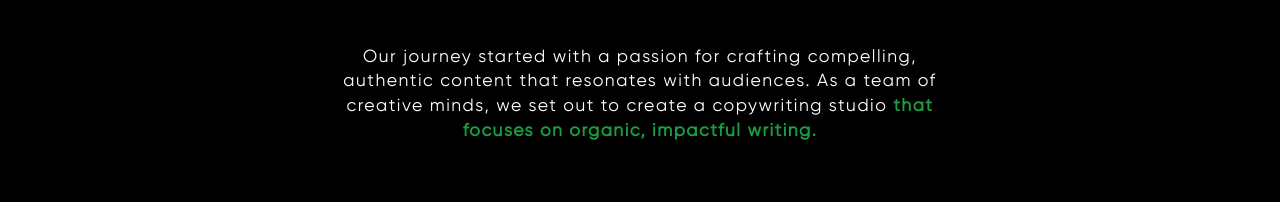
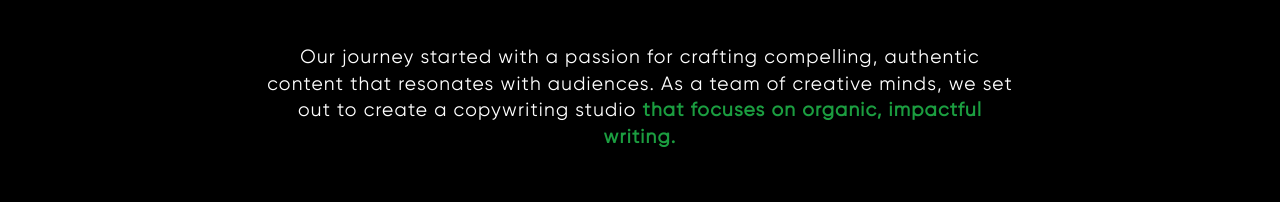
Before and after one commit to OlaoreFouad/garnicopies-frontend, a Next.js app in the folder garnicopes/: page /about in a window 1280 px wide. Shown: the part 254-456 px from the top of the page. Built offline with nearby package versions, Linux system fonts and the light colour scheme.

Commit message:
feat: text change in contact form

```diff
--- a/garnicopes/app/contact/Contact.tsx
+++ b/garnicopes/app/contact/Contact.tsx
@@ -1,26 +1,24 @@
 "use client";
 import Link from "next/link";
-import React, {
-  ChangeEvent,
-  FormEvent,
-  useState,
-
-} from "react";
+import React, { ChangeEvent, FormEvent, useState,useEffect } from "react";
 
 import { BsTwitterX } from "react-icons/bs";
 import { FaInstagram } from "react-icons/fa";
 import { motion } from "framer-motion";
-const data = ["A project","a question"]
 import Image from "next/image";
 function Contact() {
+  const data: Array<string> = ["A project", "a question", "a deal"];
+  let contactLabelIndex = 0;
+
   const [email, setEmail] = useState<string>("");
+  const [contactLabel, setContactLabel] = useState<string>(data[0]);
   const [name, setName] = useState<string>("");
   const [message, setMessage] = useState<string>("");
   const [selectedPurpose, setSelectedPurpose] = useState<string>("");
 
- const handleChange = (event: ChangeEvent<HTMLSelectElement>) => {
-   setSelectedPurpose(event.target.value);
- };
+  const handleChange = (event: ChangeEvent<HTMLSelectElement>) => {
+    setSelectedPurpose(event.target.value);
+  };
 
   const onChangeName = (e: ChangeEvent<HTMLInputElement>) => {
     setName(e.target.value);
@@ -36,6 +34,26 @@ function Contact() {
     e.preventDefault();
   };
 
+  // setInterval(() => {
+  //   if (contactLabelIndex >= data.length) {
+  //     contactLabelIndex = 0;
+  //     setContactLabel(() => data[contactLabelIndex]);
+  //   } else {
+  //     setContactLabel(() => data[contactLabelIndex]);
+  //     contactLabelIndex++;
+  //   }
+  // }, 3000);
+
+  useEffect(() => {
+    let contactLabelIndex = 0;
+    const interval = setInterval(() => {
+      contactLabelIndex = (contactLabelIndex + 1) % data.length;
+      setContactLabel(data[contactLabelIndex]);
+    }, 3000);
+
+    return () => clearInterval(interval); // Clean up the interval on component unmount
+  }, []);
+
   // const mailchimpClient = require("@mailchimp/mailchimp_transactional")(
   //   "YOUR_API_KEY"
   // );
@@ -44,7 +62,6 @@ function Contact() {
   //   const response = await mailchimpClient.messages.send({ message: {} });
   //   console.log(response);
   // };
-
 
   return (
     <motion.section
@@ -66,7 +83,7 @@ function Contact() {
 
       <form action="#" className="brand" onSubmit={handleSubmit}>
         <h2>Do you have</h2>
-        <h2 className="green">a question?</h2>
+        <h2 className="green">{contactLabel}?</h2>
         <p>Fill up the form and our team will get back within 24 hours</p>
 
         <div className="inputBox">
--- a/garnicopes/app/landing_page/EmblaCarousel/_embla.scss
+++ b/garnicopes/app/landing_page/EmblaCarousel/_embla.scss
@@ -5,10 +5,10 @@
   width: 90%;
 
   @media screen and (max-width: 400px) {
-    width: 95%;
+    width: 100%;
   }
   margin: auto;
-  --slide-height: 19rem;
+  --slide-height: 18rem;
   --slide-spacing: 1rem;
   --slide-size: 100%;
   position: relative;
--- a/garnicopes/app/styles/styles.css
+++ b/garnicopes/app/styles/styles.css
@@ -1,3 +1,4 @@
+@import url("https://fonts.googleapis.com/css2?family=Poppins:ital,wght@0,100;0,200;0,300;0,400;0,500;0,600;0,700;0,800;0,900;1,100;1,200;1,300;1,400;1,500;1,600;1,700;1,800;1,900&display=swap");
 @font-face {
   font-family: gilroyLight;
   src: url("/gilroy/Gilroy-Light.ttf") format("truetype");
@@ -987,7 +988,7 @@ footer ul li a:hover {
 }
 @media screen and (max-width: 400px) {
   .portfolio .brand .info .button__container {
-    margin: 10px 0px 2em;
+    margin: 10px 0px 10px;
   }
 }
 .portfolio .brand .info__details {
@@ -1087,6 +1088,11 @@ footer ul li a:hover {
   left: 50%;
   transform: translate(-50%, -50%);
 }
+@media screen and (max-width: 600px) {
+  .slider .bg__box {
+    display: none;
+  }
+}
 
 .strength {
   margin: 15vh auto;
@@ -1229,6 +1235,10 @@ footer ul li a:hover {
     font-size: 1.5em;
   }
 }
+.strength__descriptions p.bold.word__anim {
+  animation: glowUp 1.5s infinite;
+  animation-delay: 0s;
+}
 @keyframes glowUp {
   0%, 100% {
     color: rgba(255, 255, 255, 0.3019607843);
@@ -1263,14 +1273,14 @@ footer ul li a:hover {
   max-width: 900px;
   width: 90%;
   margin: auto;
-  --slide-height: 19rem;
+  --slide-height: 18rem;
   --slide-spacing: 1rem;
   --slide-size: 100%;
   position: relative;
 }
 @media screen and (max-width: 400px) {
   .embla {
-    width: 95%;
+    width: 100%;
   }
 }
 
@@ -1972,13 +1982,29 @@ a {
 }
 .about__page__header p {
   font-family: gilroyRegular;
-  letter-spacing: 1.5px;
+  letter-spacing: 1.2px;
   line-height: 1.4em;
   font-size: 1.1em;
   width: 100%;
-  max-width: 600px;
+  max-width: 750px;
   font-weight: 500;
   margin: 0px auto;
+  font-weight: 100;
+}
+@media screen and (min-width: 968px) {
+  .about__page__header p {
+    font-size: 1.2em;
+  }
+}
+@media screen and (max-width: 860px) {
+  .about__page__header p {
+    font-size: 1.1em;
+  }
+}
+@media screen and (max-width: 500px) {
+  .about__page__header p {
+    font-size: 1em;
+  }
 }
 .about__page__header p span {
   font-weight: 700;
--- a/garnicopes/app/styles/styles.scss
+++ b/garnicopes/app/styles/styles.scss
@@ -4,7 +4,7 @@
 @use "../landing_page/landing";
 @use "../landing_page/EmblaCarousel/embla";
 @use "../contact/contact";
-// @import url("https://fonts.googleapis.com/css2?family=Poppins:ital,wght@0,100;0,200;0,300;0,400;0,500;0,600;0,700;0,800;0,900;1,100;1,200;1,300;1,400;1,500;1,600;1,700;1,800;1,900&display=swap");
+@import url("https://fonts.googleapis.com/css2?family=Poppins:ital,wght@0,100;0,200;0,300;0,400;0,500;0,600;0,700;0,800;0,900;1,100;1,200;1,300;1,400;1,500;1,600;1,700;1,800;1,900&display=swap");
 
 .container {
   max-width: 1400px;
@@ -40,13 +40,25 @@ a {
     }
     p {
       font-family: gilroyRegular;
-      letter-spacing: 1.5px;
+      letter-spacing: 1.2px;
       line-height: 1.4em;
       font-size: 1.1em;
+
+      @media screen and (min-width: 968px) {
+        font-size: 1.2em;
+      }
+      @media screen and (max-width: 860px) {
+        font-size: 1.1em;
+      }
+      @media screen and (max-width: 500px) {
+        font-size: 1em;
+      }
+
       width: 100%;
-      max-width: 600px;
+      max-width: 750px;
       font-weight: 500;
       margin: 0px auto;
+      font-weight: 100;
 
       span {
         font-weight: 700;
```
Also changed, not shown: garnicopes/app/landing_page/_landing.scss (+8 -5 lines), 1 other file (tests, documents, lock files or other folders).
